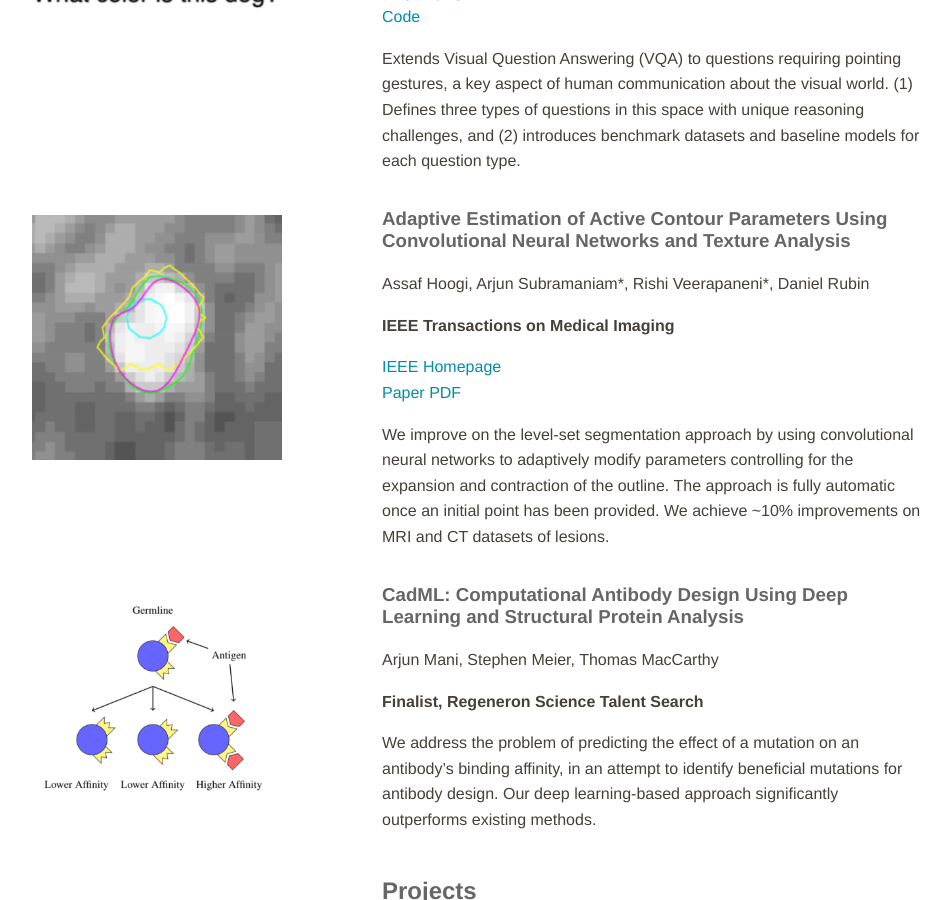
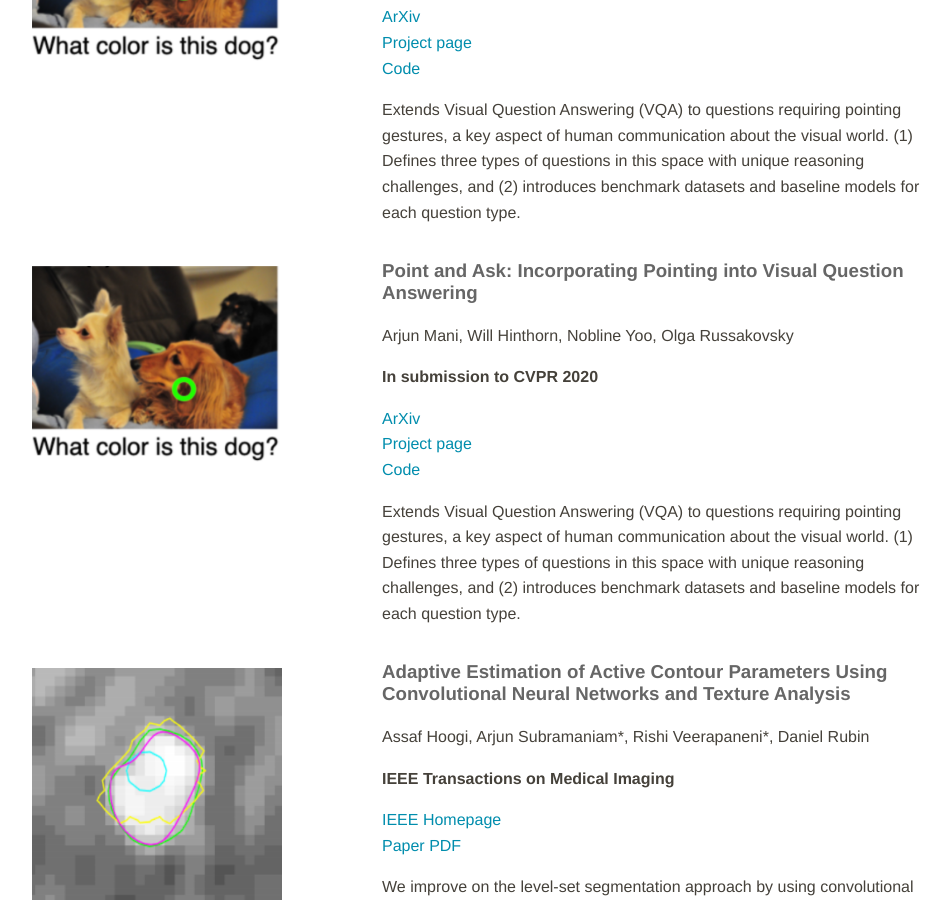
Before and after one commit to arjun-mani/arjun-mani.github.io, a Jekyll site: the page built from index.html, in a window 1280 px wide and 900 px high, scrolled down 805 px. Shown: the whole window, without its empty margins (160-1111 px from the left). Built offline with Jekyll 4.4.1, drawn with Linux system fonts in a browser that asks for light colours.

Commit message:
Update index.html

```diff
--- a/index.html
+++ b/index.html
@@ -28,7 +28,20 @@ title: Home
 	</div>
 </div> -->
 
-<h2 id="Research">Research</h2>
+<h1 id="Research">Research</h1>
+
+<div class="divTableRow">
+	<div class="divTableCell">
+		<img class="about" src="/imgs/pointing.png" width="100%">
+	</div>
+	<div class="divTableCell">
+		<h3>Point and Ask: Incorporating Pointing into Visual Question Answering</h3>
+		<p>Arjun Mani, Will Hinthorn, Nobline Yoo, Olga Russakovsky</p>
+		<p><b>In submission to CVPR 2020</b> </p>
+		<p><a href="https://arxiv.org/abs/2011.13681" target="_blank">ArXiv</a><br/><a href="https://hinthornw.github.io/pointingqa/" target="_blank">Project page</a><br/><a href="https://github.com/princetonvisualai/pointingqa" target="_blank">Code</a></p>
+		<p>Extends Visual Question Answering (VQA) to questions requiring pointing gestures, a key aspect of human communication about the visual world. (1) Defines three types of questions in this space with unique reasoning challenges, and (2) introduces benchmark datasets and baseline models for each question type.</p>
+	</div>
+</div>
 
 <div class="divTableRow">
 	<div class="divTableCell">
```
